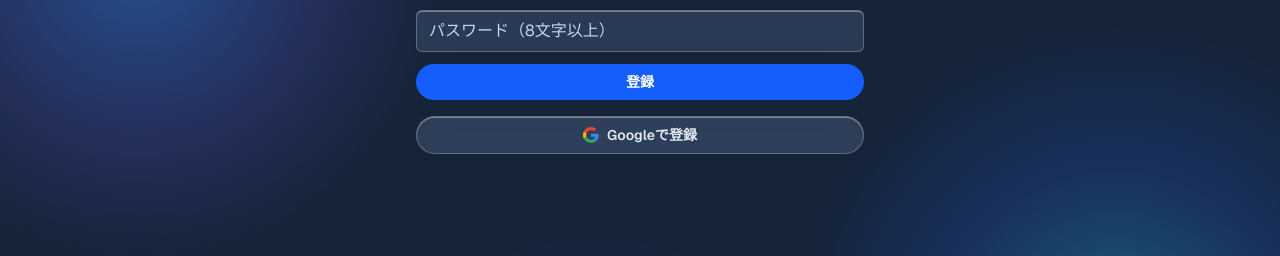
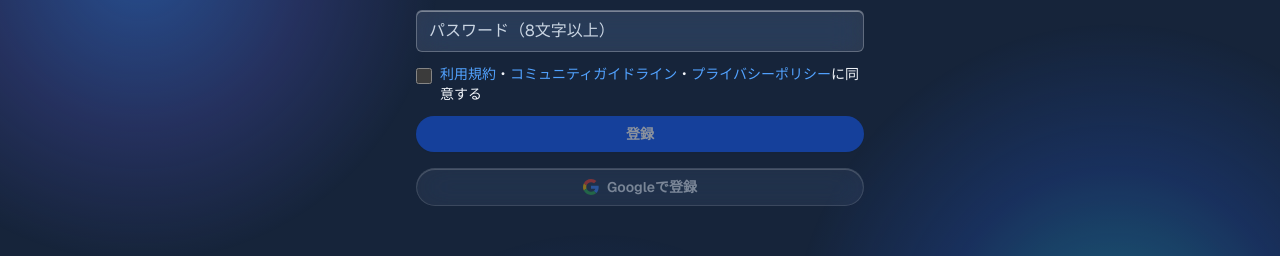
Before and after one commit to hinabotaa5-wq/track-talk, a Next.js app in the folder apps/web/: page /register in a window 1280 px wide. Shown: the part 177-433 px from the top of the page. Built offline with nearby package versions, Linux system fonts and the light colour scheme; no server answers.

Commit message:
登録に規約・ガイドライン・プライバシーへの同意チェックを加え、投稿ボタンを左へ移し、READMEを更新する

```diff
--- a/apps/web/app/register/page.tsx
+++ b/apps/web/app/register/page.tsx
@@ -10,6 +10,7 @@ import { useForm } from "react-hook-form";
 import { GoogleSignInButton } from "@/components/google-sign-in-button";
 import { Input } from "@/components/ui/input";
 import { Button } from "@/components/ui/button";
+import Link from "next/link";
 import { useRouter } from "next/navigation";
 import { useState } from "react";
 import type { z } from "zod";
@@ -18,6 +19,7 @@ export default function RegisterPage() {
   const router = useRouter();
   const [message, setMessage] = useState("");
   const [error, setError] = useState("");
+  const [agreed, setAgreed] = useState(false);
   const { pending, acquire, release } = useActionLock();
   const form = useForm<z.infer<typeof loginSchema>>({
     resolver: zodResolver(loginSchema),
@@ -25,6 +27,10 @@ export default function RegisterPage() {
   });
 
   async function onSubmit(values: z.infer<typeof loginSchema>) {
+    if (!agreed) {
+      setError("登録には利用規約・ガイドライン・プライバシーポリシーへの同意が必要です。");
+      return;
+    }
     const supabase = createClient();
     if (!supabase) {
       setError("Supabase の公開設定がありません。");
@@ -59,11 +65,33 @@ export default function RegisterPage() {
         <Input type="password" placeholder="パスワード（8文字以上）" {...form.register("password")} />
         {error ? <p className="text-sm text-red-400">{error}</p> : null}
         {message ? <p className="text-sm text-emerald-400">{message}</p> : null}
-        <Button type="submit" className="w-full" disabled={pending}>
+        <label className="flex cursor-pointer items-start gap-2 text-sm">
+          <input
+            type="checkbox"
+            className="mt-1 size-4 shrink-0 accent-blue-600"
+            checked={agreed}
+            onChange={(e) => setAgreed(e.target.checked)}
+          />
+          <span>
+            <Link href="/terms" className="inline-block text-blue-400 transition active:scale-95">
+              利用規約
+            </Link>
+            ・
+            <Link href="/guidelines" className="inline-block text-blue-400 transition active:scale-95">
+              コミュニティガイドライン
+            </Link>
+            ・
+            <Link href="/privacy" className="inline-block text-blue-400 transition active:scale-95">
+              プライバシーポリシー
+            </Link>
+            に同意する
+          </span>
+        </label>
+        <Button type="submit" className="w-full" disabled={pending || !agreed}>
           登録
         </Button>
       </form>
-      <GoogleSignInButton nextPath="/me/profile?onboarding=1" label="Googleで登録" />
+      <GoogleSignInButton nextPath="/me/profile?onboarding=1" label="Googleで登録" disabled={!agreed} />
     </div>
   );
 }
--- a/apps/web/components/google-sign-in-button.tsx
+++ b/apps/web/components/google-sign-in-button.tsx
@@ -32,9 +32,11 @@ function GoogleLogo() {
 export function GoogleSignInButton({
   nextPath,
   label = "Googleでログイン",
+  disabled = false,
 }: {
   nextPath?: string;
   label?: string;
+  disabled?: boolean;
 }) {
   const [error, setError] = useState("");
   const { pending, acquire, release } = useActionLock();
@@ -67,7 +69,7 @@ export function GoogleSignInButton({
         type="button"
         variant="secondary"
         className="w-full gap-2"
-        disabled={pending}
+        disabled={pending || disabled}
         onClick={signIn}
       >
         <GoogleLogo />
--- a/apps/web/components/post-fab.tsx
+++ b/apps/web/components/post-fab.tsx
@@ -1,14 +1,14 @@
 import Link from "next/link";
 import { Plus } from "lucide-react";
 
-// 投稿はタブではなく、ホームの右下のボタンから始める。ログインしていなければ proxy がログインへ送る。
+// 投稿はタブではなく、ホームの左下のボタンから始める。ログインしていなければ proxy がログインへ送る。
 // 背景や下のメニュー、選んでいるタブは青なので、投稿の入口は白地に青の＋にして青に埋もれないようにする。
 export function PostFab() {
   return (
     <Link
       href="/upload"
       aria-label="投稿する"
-      className="fixed right-4 bottom-[calc(3.5rem+env(safe-area-inset-bottom)+1rem)] z-30 flex size-14 items-center justify-center rounded-full bg-white text-blue-700 shadow-lg shadow-slate-950/60 transition hover:bg-blue-50 active:scale-95 md:right-8 md:bottom-8"
+      className="fixed left-4 bottom-[calc(3.5rem+env(safe-area-inset-bottom)+1rem)] z-30 flex size-14 items-center justify-center rounded-full bg-white text-blue-700 shadow-lg shadow-slate-950/60 transition hover:bg-blue-50 active:scale-95 md:left-8 md:bottom-8"
     >
       <Plus className="size-7" strokeWidth={2.4} aria-hidden />
     </Link>
```
Also changed, not shown: 2 other files (tests, documents, lock files or other folders).
